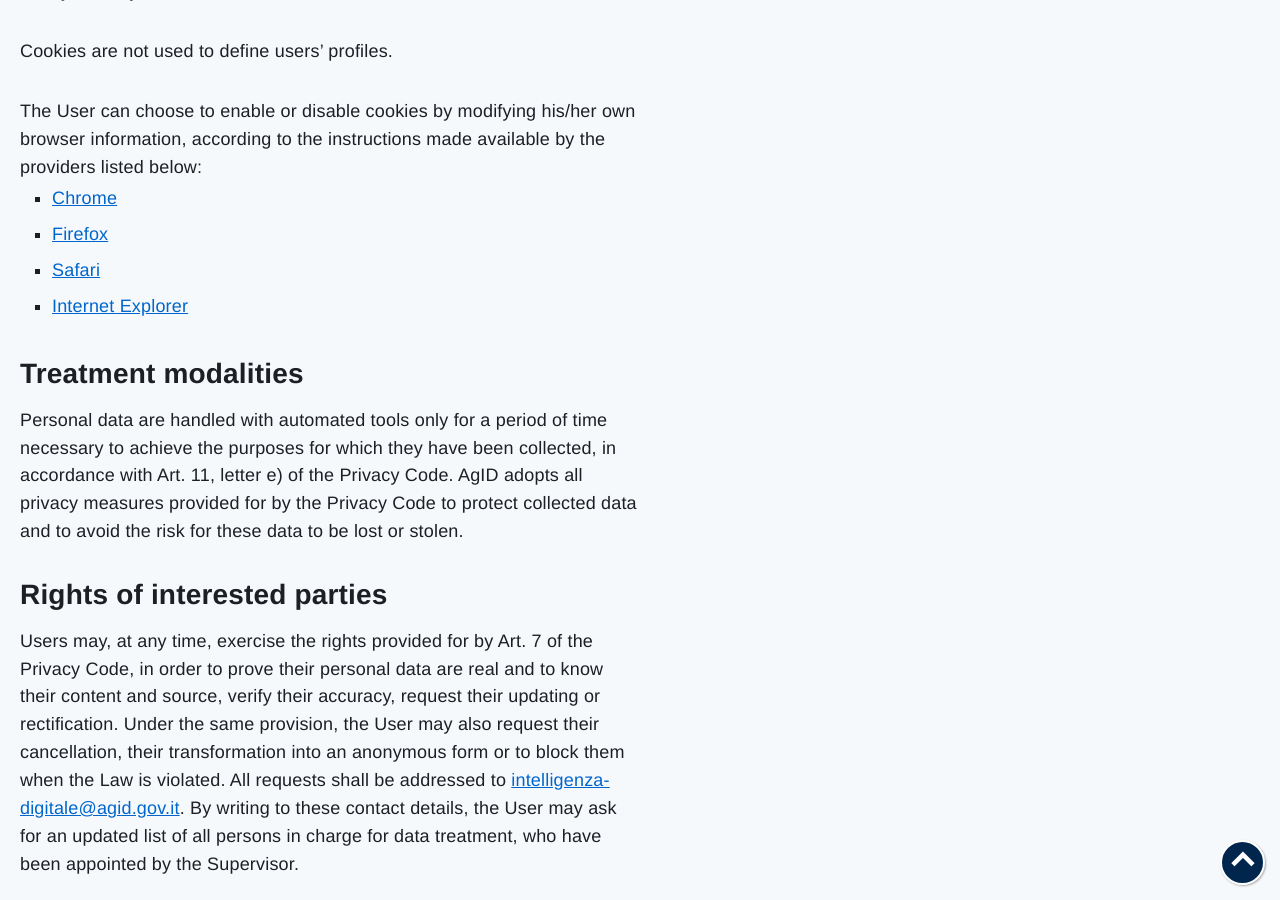
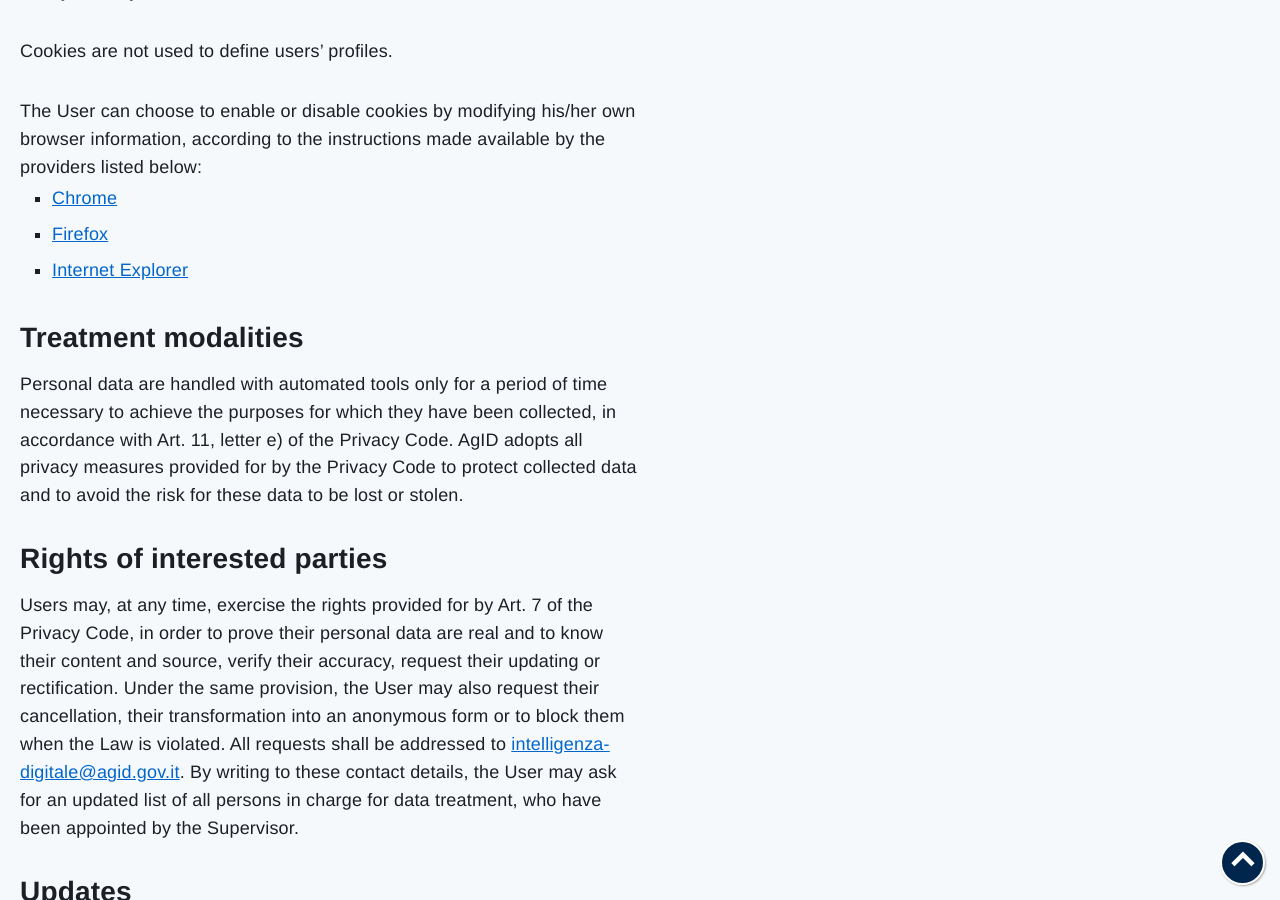
Before and after one commit to task-force-ia/ia.italia.it, a Jekyll site: the page built from _pages/en/privacy-policy.md, in a window 1280 px wide and 900 px high, scrolled down 2400 px. Built offline with Jekyll 4.4.1, drawn with Linux system fonts in a browser that asks for light colours; comment, search, counter and statistics services are not loaded.

Commit message:
Update privacy-policy.md

```diff
--- a/_pages/en/privacy-policy.md
+++ b/_pages/en/privacy-policy.md
@@ -38,7 +38,6 @@ Cookies are not used to define users’ profiles.
 The User can choose to enable or disable cookies by modifying his/her own browser information, according to the instructions made available by the providers listed below:
 - [Chrome](https://support.google.com/chrome/answer/95647?co=GENIE.Platform%3DDesktop&hl=en){:target="_blank"}
 - [Firefox](https://support.mozilla.org/en-US/kb/enable-and-disable-cookies-website-preferences){:target="_blank"}
-- [Safari](https://support.apple.com/en-us/HT201265){:target="_blank"}
 - [Internet Explorer](https://support.microsoft.com/en-us/help/17442/windows-internet-explorer-delete-manage-cookies){:target="_blank"}
 
 ### Treatment modalities
```
